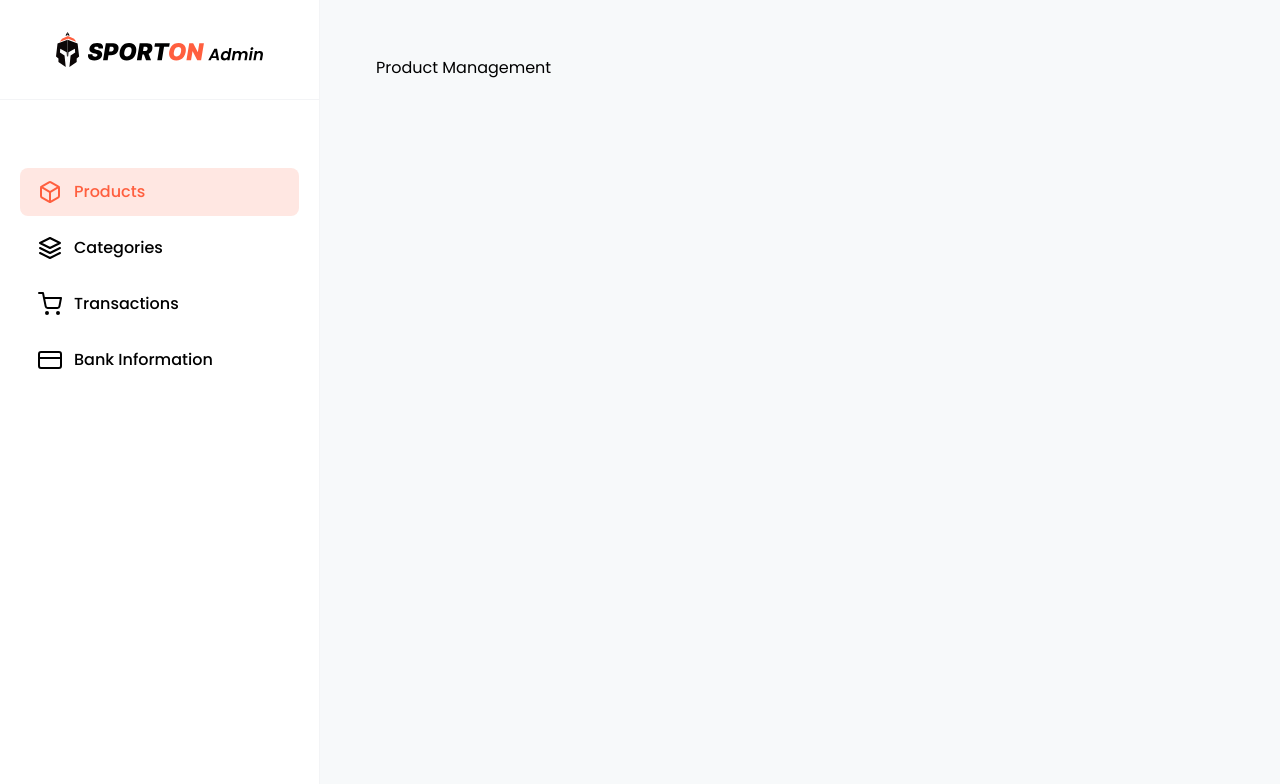
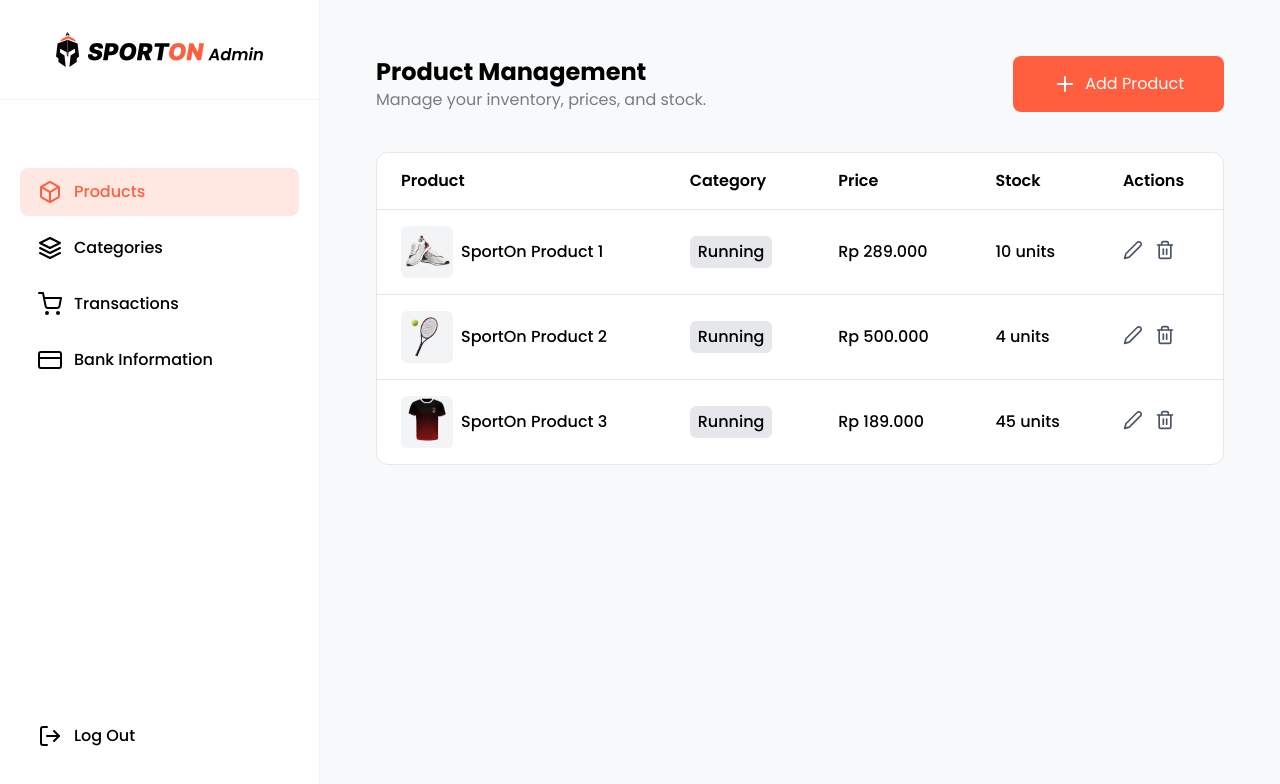
Before and after one commit to muhhlmy/sporton-fe-vercel-deploy, a Next.js app: page /admin/products in a window 1280 px wide. Shown: the top 784 px of the page. Built offline with nearby package versions, Linux system fonts and the light colour scheme.

Commit message:
Menambahkan halaman manajemen produk dengan tabel produk dan modal untuk menambah produk baru, serta memperbarui sidebar dengan tautan keluar. Memperkenalkan komponen modal dan pratinjau unggahan gambar untuk pengelolaan produk yang lebih baik.

```diff
--- a/app/(dashboard)/admin/products/page.tsx
+++ b/app/(dashboard)/admin/products/page.tsx
@@ -1,7 +1,32 @@
+"use client";
+
+import Button from "@/app/(landing)/components/ui/button";
+import { FiPlus } from "react-icons/fi";
+import ProductTable from "../../components/products/product-table";
+import ProductModal from "../../components/products/product-modal";
+import { useState } from "react";
+
 const ProductManagement = () => {
+  const [isOpen, setIsOpen] = useState(false);
+  const handleCloseModal = () => {
+    setIsOpen(false);
+  };
+
   return (
     <div>
-      <h1>Product Management</h1>
+      <div className="flex justify-between items-center mb-10">
+        <div>
+          <h1 className="font-bold text-2xl">Product Management</h1>
+          <p className="opacity-50">
+            Manage your inventory, prices, and stock.
+          </p>
+        </div>
+        <Button className="rounded-lg" onClick={() => setIsOpen(true)}>
+          <FiPlus size={24} /> Add Product
+        </Button>
+      </div>
+      <ProductTable />
+      <ProductModal isOpen={isOpen} onClose={handleCloseModal} />
     </div>
   );
 };
--- a/app/(dashboard)/components/layouts/sidebar.tsx
+++ b/app/(dashboard)/components/layouts/sidebar.tsx
@@ -3,7 +3,13 @@
 import Image from "next/image";
 import Link from "next/link";
 import { usePathname } from "next/navigation";
-import { FiBox, FiCreditCard, FiLayers, FiShoppingCart } from "react-icons/fi";
+import {
+  FiBox,
+  FiCreditCard,
+  FiLayers,
+  FiLogOut,
+  FiShoppingCart,
+} from "react-icons/fi";
 
 const Sidebar = () => {
   const pathname = usePathname();
@@ -55,6 +61,14 @@
           );
         })}
       </div>
+
+      <Link
+        href="#"
+        className="flex gap-3 font-medium py-3 px-4.5 mx-5 hover:bg-gray-100 duration-300 rounded-lg mt-auto mb-10"
+      >
+        <FiLogOut size={24} />
+        Log Out
+      </Link>
     </aside>
   );
 };
--- /dev/null
+++ b/app/(dashboard)/components/products/product-modal.tsx
@@ -0,0 +1,86 @@
+import Button from "@/app/(landing)/components/ui/button";
+import Modal from "../ui/modal";
+import ImageUploadPreview from "../ui/image-upload-preview";
+import { useState } from "react";
+
+type TProductModalProps = {
+  isOpen: boolean;
+  onClose: () => void;
+};
+
+const ProductModal = ({ isOpen, onClose }: TProductModalProps) => {
+  const [imageFile, setImageFile] = useState<File | null>(null);
+  const [imagePreview, setImagePreview] = useState<string | null>(null);
+
+  return (
+    <Modal isOpen={isOpen} onClose={onClose} title="Add new Product">
+      <div className="flex flex-col gap-6">
+        <div className="flex gap-7">
+          <div className="min-w-50">
+            <ImageUploadPreview
+              value={imagePreview}
+              label="Product Image"
+              onChange={(file) => {
+                setImageFile(file);
+                setImagePreview(URL.createObjectURL(file));
+              }}
+            />
+          </div>
+          <div className="flex flex-col gap-4 w-full">
+            <div className="input-group-admin">
+              <label htmlFor="productName">Product Name</label>
+              <input
+                type="text"
+                id="productName"
+                name="productName"
+                placeholder="e.g Running Shoes"
+              />
+            </div>
+            <div className="grid grid-cols-2 gap-4">
+              <div className="input-group-admin">
+                <label htmlFor="productPrice">Price (IDR)</label>
+                <input
+                  type="text"
+                  id="price"
+                  name="price"
+                  placeholder="e.g 50000"
+                />
+              </div>
+              <div className="input-group-admin">
+                <label htmlFor="stock">Stockk</label>
+                <input
+                  type="text"
+                  id="stock"
+                  name="stock"
+                  placeholder="e.g 15"
+                />
+              </div>
+            </div>
+            <div className="input-group-admin">
+              <label htmlFor="category">Category</label>
+              <select name="category" id="category">
+                <option value="" disabled>
+                  Select Category
+                </option>
+                <option value="running">Running</option>
+                <option value="football">Football</option>
+              </select>
+            </div>
+          </div>
+        </div>
+        <div className="input-group-admin">
+          <label htmlFor="description">Description</label>
+          <textarea
+            name="description"
+            id="description"
+            placeholder="Product Details..."
+            rows={7}
+          />
+        </div>
+        <Button className="ml-auto mt-3 rounded-lg">Create Product</Button>
+      </div>
+    </Modal>
+  );
+};
+
+export default ProductModal;
--- /dev/null
+++ b/app/(dashboard)/components/products/product-table.tsx
@@ -0,0 +1,87 @@
+import priceFormatter from "@/app/utils/price-formater";
+import Image from "next/image";
+import { FiEdit2, FiTrash2 } from "react-icons/fi";
+
+const ProductTable = () => {
+  const productData = [
+    {
+      name: "SportOn Product 1",
+      imageURL: "/images/products/product-1.png",
+      category: "Running",
+      price: 289000,
+      stock: 10,
+    },
+    {
+      name: "SportOn Product 2",
+      imageURL: "/images/products/product-2.png",
+      category: "Running",
+      price: 500000,
+      stock: 4,
+    },
+    {
+      name: "SportOn Product 3",
+      imageURL: "/images/products/product-3.png",
+      category: "Running",
+      price: 189000,
+      stock: 45,
+    },
+  ];
+
+  return (
+    <div className="bg-white rounded-xl border border-gray-200">
+      <table className="w-full text-left border-collapse">
+        <thead>
+          <tr className="border-b border-gray-200">
+            <th className="px-6 py-4 font-semibold">Product</th>
+            <th className="px-6 py-4 font-semibold">Category</th>
+            <th className="px-6 py-4 font-semibold">Price</th>
+            <th className="px-6 py-4 font-semibold">Stock</th>
+            <th className="px-6 py-4 font-semibold">Actions</th>
+          </tr>
+        </thead>
+        <tbody>
+          {productData.map((data, index) => (
+            <tr
+              key={index}
+              className="border-b border-gray-200 last:border-b-0"
+            >
+              <td className="px-6 py-4 font-medium">
+                <div className="flex gap-2 items-center">
+                  <div className="aspect-square bg-gray-100 rounded-md">
+                    <Image
+                      src={data.imageURL}
+                      width={52}
+                      height={52}
+                      alt={data.name}
+                      className="aspect-square object-contain"
+                    />
+                  </div>
+                  <span>{data.name}</span>
+                </div>
+              </td>
+              <td className="px-6 py-4 font-medium">
+                <div className="rounded-md bg-gray-200 px-2 py-1 w-fit">
+                  {data.category}
+                </div>
+              </td>
+              <td className="px-6 py-4 font-medium">
+                {priceFormatter(data.price)}
+              </td>
+              <td className="px-6 py-4 font-medium">{data.stock} units</td>
+              <td className="px-6 py-7.5 flex items-center gap-3 text-gray-600">
+                <button>
+                  <FiEdit2 size={20} />
+                </button>
+                <button>
+                  <FiTrash2 size={20} />
+                </button>
+              </td>
+            </tr>
+          ))}
+        </tbody>
+      </table>
+    </div>
+  );
+};
+
+export default ProductTable;
--- /dev/null
+++ b/app/(dashboard)/components/ui/image-upload-preview.tsx
@@ -0,0 +1,62 @@
+import Image from "next/image";
+import { useRef } from "react";
+import { FiUploadCloud } from "react-icons/fi";
+
+type TImageUploadPreviewProps = {
+  label?: string;
+  value?: string | null;
+  onChange: (file: File) => void;
+  className?: string;
+};
+
+const ImageUploadPreview = ({
+  label,
+  value,
+  onChange,
+  className,
+}: TImageUploadPreviewProps) => {
+  const fileInputRef = useRef<HTMLInputElement | null>(null);
+
+  const handleImageClick = () => {
+    fileInputRef.current?.click();
+  };
+
+  const handleFileChange = (e: React.ChangeEvent<HTMLInputElement>) => {
+    const file = e.target.files?.[0];
+    if (file) onChange(file);
+  };
+
+  return (
+    <div className={className}>
+      <div
+        onClick={handleImageClick}
+        className="cursor-pointer border-2 border-primary border-dashed bg-primary/5 rounded-lg h-50 flex flex-col justify-center items-center overflow-hidden relative"
+      >
+        {value ? (
+          <Image
+            src={value}
+            alt="Preview Product"
+            className="object-cover"
+            width={190}
+            height={190}
+          />
+        ) : (
+          <>
+            <FiUploadCloud className="text-primary" size={24} />
+            <span className="text-sm font-medium">Click to Upload</span>
+          </>
+        )}
+
+        <input
+          type="file"
+          ref={fileInputRef}
+          className="hidden"
+          accept="image/*"
+          onChange={handleFileChange}
+        />
+      </div>
+    </div>
+  );
+};
+
+export default ImageUploadPreview;
--- /dev/null
+++ b/app/(dashboard)/components/ui/modal.tsx
@@ -0,0 +1,35 @@
+import { FiX } from "react-icons/fi";
+
+type TModalProps = {
+  isOpen: boolean;
+  onClose: () => void;
+  title: string;
+  children: React.ReactNode;
+};
+
+const Modal = ({ isOpen, onClose, title, children }: TModalProps) => {
+  if (!isOpen) return null;
+
+  return (
+    <div className="fixed inset-0 z-50 flex items-center justify-center p-4">
+      <div
+        className="absolute bg-black/50 backdrop-blur-sm transition-opacity w-full h-full"
+        onClick={onClose}
+      ></div>
+      <div className="relative bg-white rounded-xl w-full max-w-2xl">
+        <div className="flex justify-between items-center px-7 py-3 border-b border-gray-200">
+          <h3 className="font-semibold text-xl">{title}</h3>
+          <button
+            onClick={onClose}
+            className="p-4 hover:bg-gray-100 rounded-full cursor-pointer"
+          >
+            <FiX size={24} />
+          </button>
+        </div>
+        <div className="p-7">{children}</div>
+      </div>
+    </div>
+  );
+};
+
+export default Modal;
--- a/app/(dashboard)/layout.tsx
+++ b/app/(dashboard)/layout.tsx
@@ -25,7 +25,7 @@
         <div className="flex min-h-screen bg-white">
           <Sidebar />
           <main className="flex-1 ml-80 p-14 bg-[#F7F9FA] min-h-screen">
-            {children}
+            <div className="max-w-6xl mx-auto">{children}</div>
           </main>
         </div>
       </body>
--- a/app/globals.css
+++ b/app/globals.css
@@ -54,3 +54,14 @@
 .input-group textarea {
   @apply px-4 py-2.5 bg-gray-100 w-full focus:border focus:border-gray-400 outline-none text-sm;
 }
+
+/* Input Group Admin */
+.input-group-admin label {
+  @apply block text-xs mb-1;
+}
+
+.input-group-admin input,
+.input-group-admin select,
+.input-group-admin textarea {
+  @apply px-4 py-2.5 w-full border border-gray-400 rounded-md focus:border focus:border-gray-500 outline-none text-sm;
+}
```
